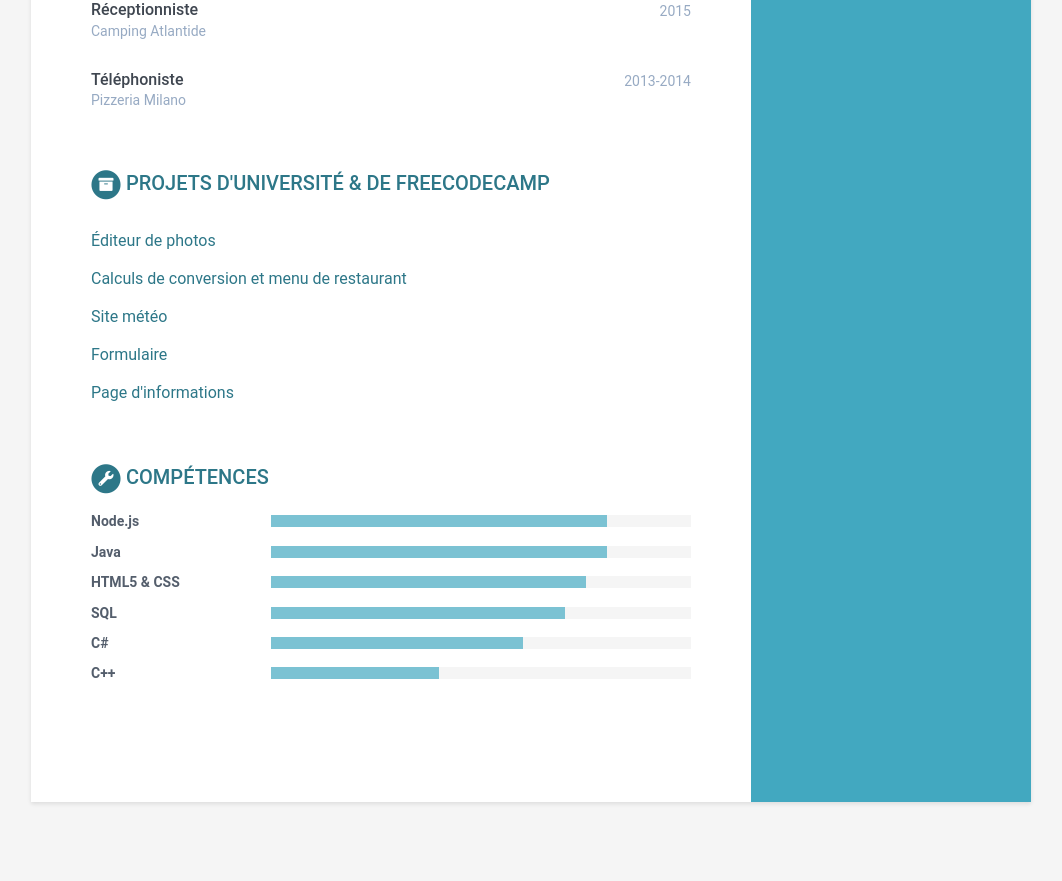
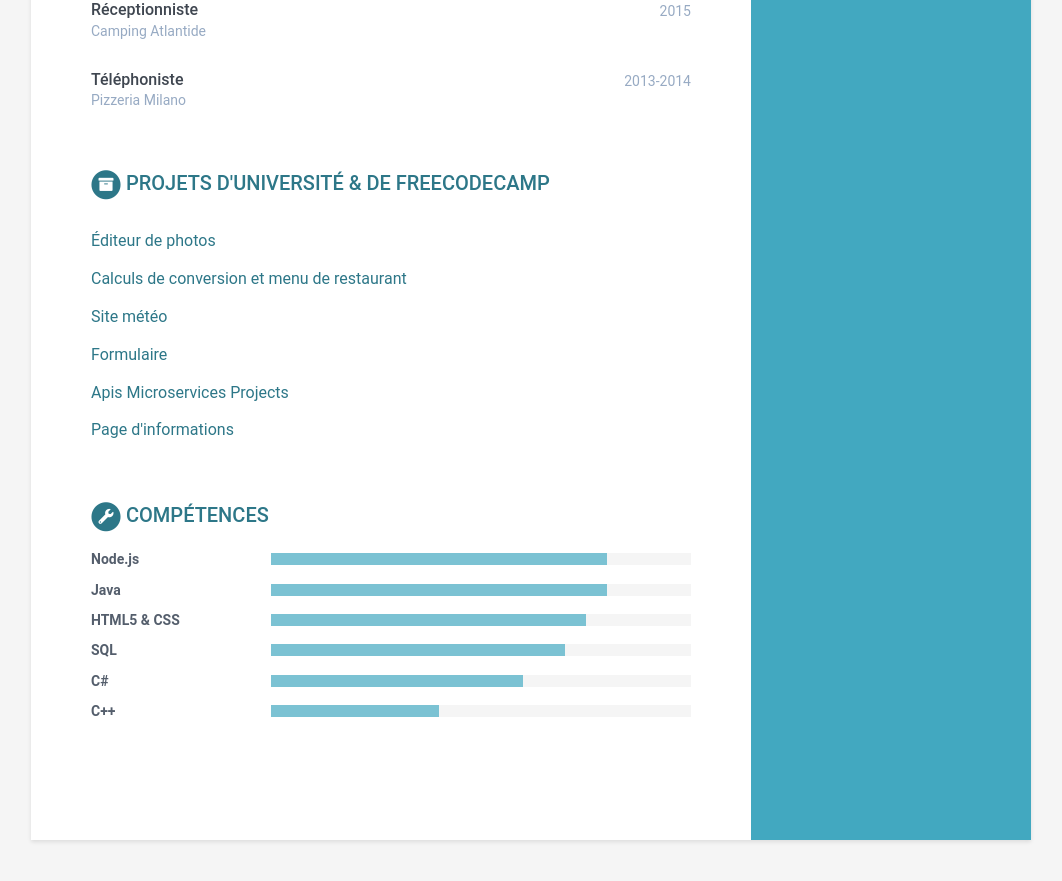
Before and after one commit to noegagnon/cv-fr, a Jekyll site: the page built from index.html, in a window 1280 px wide and 900 px high, scrolled down 1015 px. Shown: the top 881 px of the window, without its empty margins (109-1171 px from the left). Built offline with Jekyll 4.4.1, drawn with Linux system fonts in a browser that asks for light colours.

Commit message:
ajout projets apis

```diff
--- a/_data/data.yml
+++ b/_data/data.yml
@@ -93,6 +93,9 @@ projects:
       - title: Formulaire
         link: "https://codepen.io/noegag/full/PowQEYz"
 
+      - title: Apis Microservices Projects
+        link: "https://codepen.io/noegag/full/xxVOPpq"
+
       - title: Page d'informations
         link: "https://codepen.io/noegag/full/QWwaoEE"
 
```
